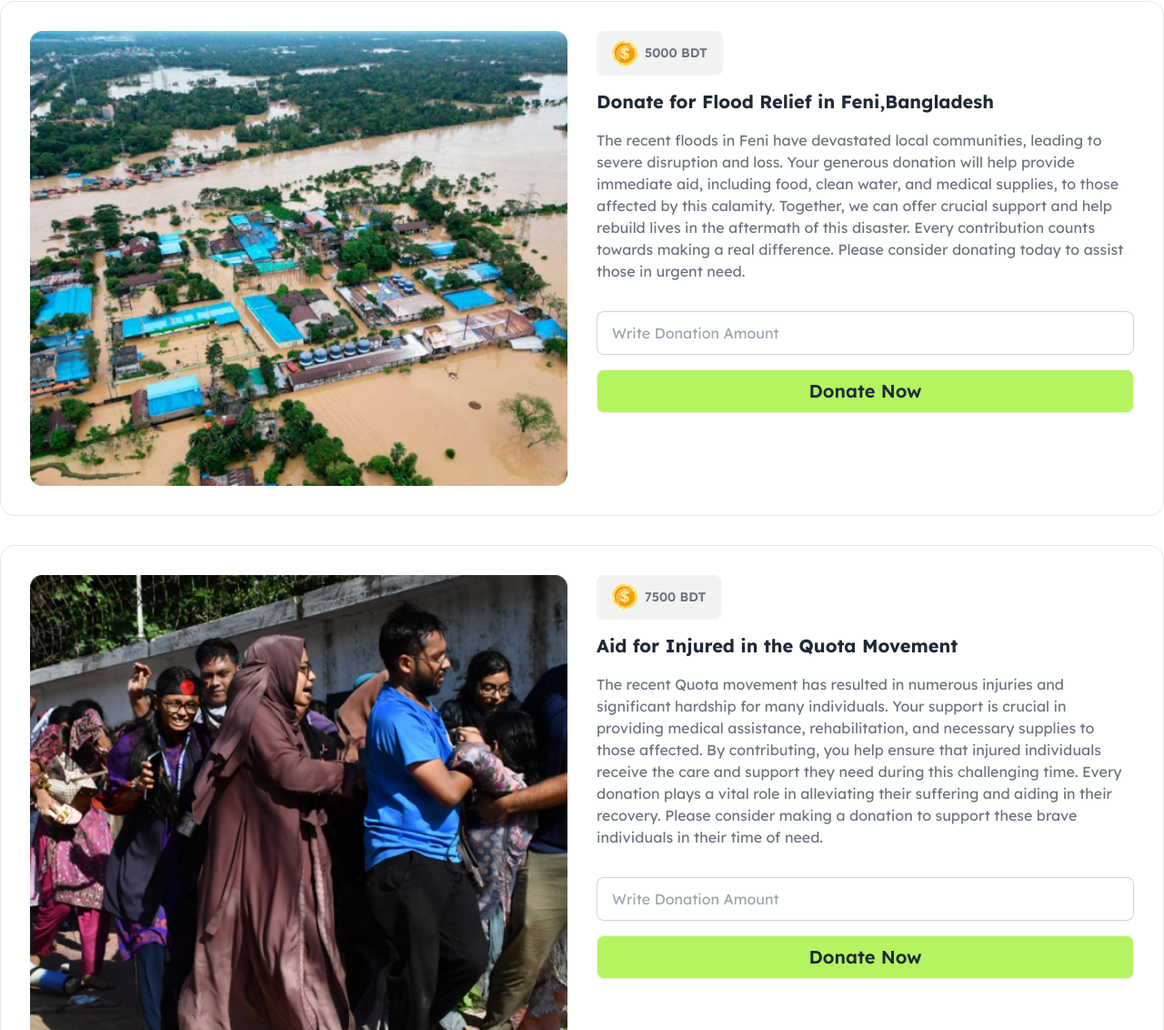
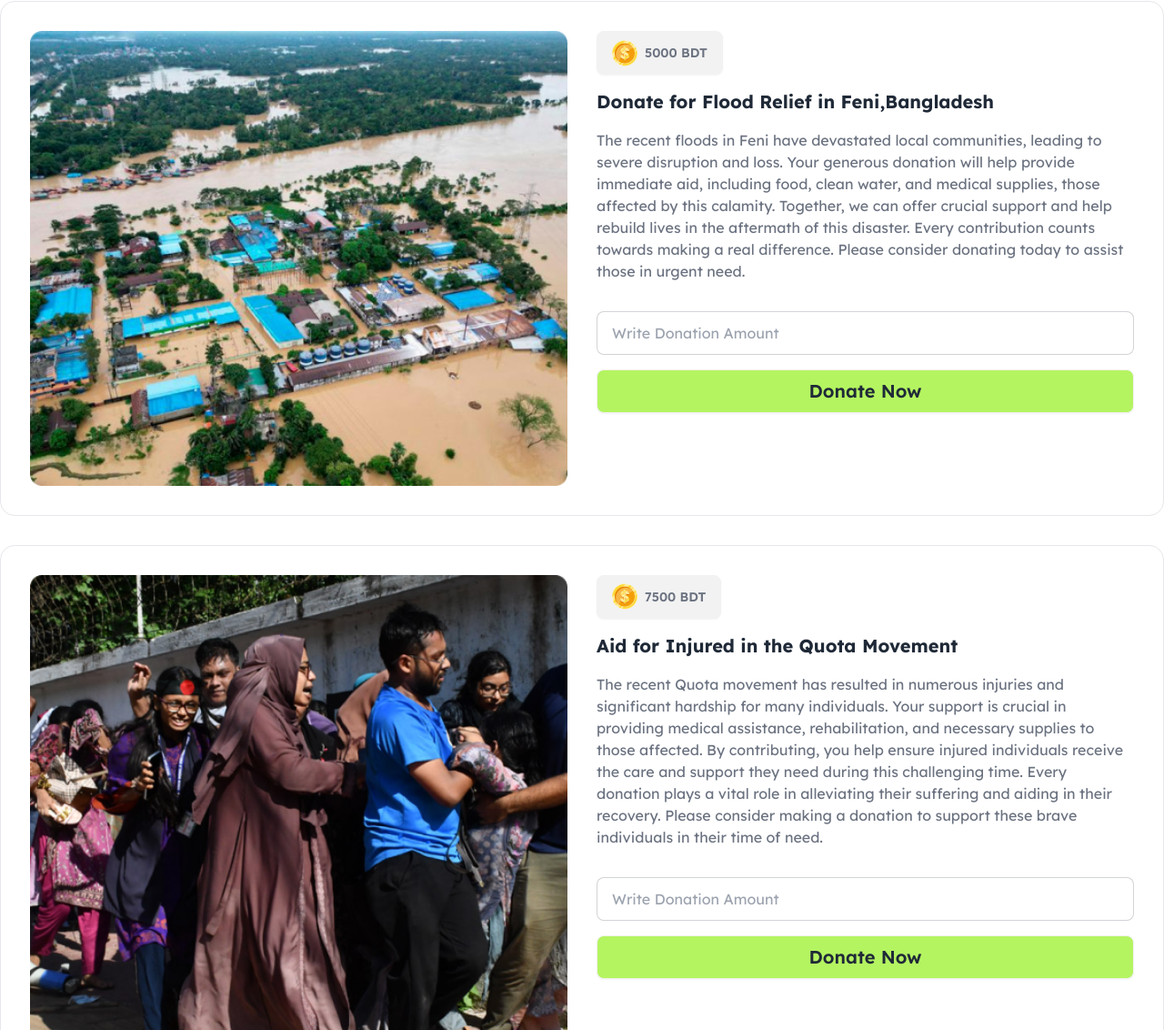
Before and after one commit to khalid33-opu/B10A5-DOM-Quest-Build-and-Manipulate-Assignment-05, a plain HTML site: page index.html in a window 1280 px wide. Shown: the part 828-1960 px from the top of the page at 91% size. Drawn offline with nearby package versions, Linux system fonts and the light colour scheme.

Commit message:
added some contain

```diff
--- a/index.html
+++ b/index.html
@@ -97,7 +97,7 @@
                     </h2>
                     <p class="text-gray-500"> The recent floods in Feni have devastated local communities, leading to
                         severe disruption and loss. Your generous donation will help provide immediate aid, including
-                        food, clean water, and medical supplies, to those affected by this calamity. Together, we can
+                        food, clean water, and medical supplies, those affected by this calamity. Together, we can
                         offer crucial support and help rebuild lives in the aftermath of this disaster. Every
                         contribution counts towards making a real difference. Please consider donating today to assist
                         those in urgent need.</p>
@@ -121,7 +121,7 @@
                     <h2 class="font-bold text-xl" id="area-quota">Aid for Injured in the Quota Movement</h2>
                     <p class="text-gray-500">The recent Quota movement has resulted in numerous injuries and significant
                         hardship for many individuals. Your support is crucial in providing medical assistance,
-                        rehabilitation, and necessary supplies to those affected. By contributing, you help ensure that
+                        rehabilitation, and necessary supplies to those affected. By contributing, you help ensure
                         injured individuals receive the care and support they need during this challenging time. Every
                         donation plays a vital role in alleviating their suffering and aiding in their recovery. Please
                         consider making a donation to support these brave individuals in their time of need.</p>
```
